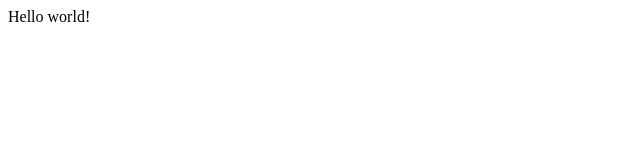
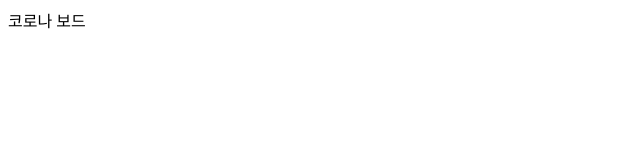
Before and after one commit to TreeStone94/coronaboard-web, a Gatsby site: page / in a window 1280 px wide. Shown: the full height of the page, 0-640 px from the left. Built offline with nearby package versions, Linux system fonts and the light colour scheme; Gatsby itself is replaced by a stand-in of ours.

Commit message:
프리 티어 설정

```diff
--- a/src/pages/index.js
+++ b/src/pages/index.js
@@ -1,5 +1,5 @@
 import React from "react"
 
 export default function Home() {
-  return <div>Hello world!</div>
+  return <div>코로나 보드</div>
 }
```
Also changed, not shown: 1 other file.
